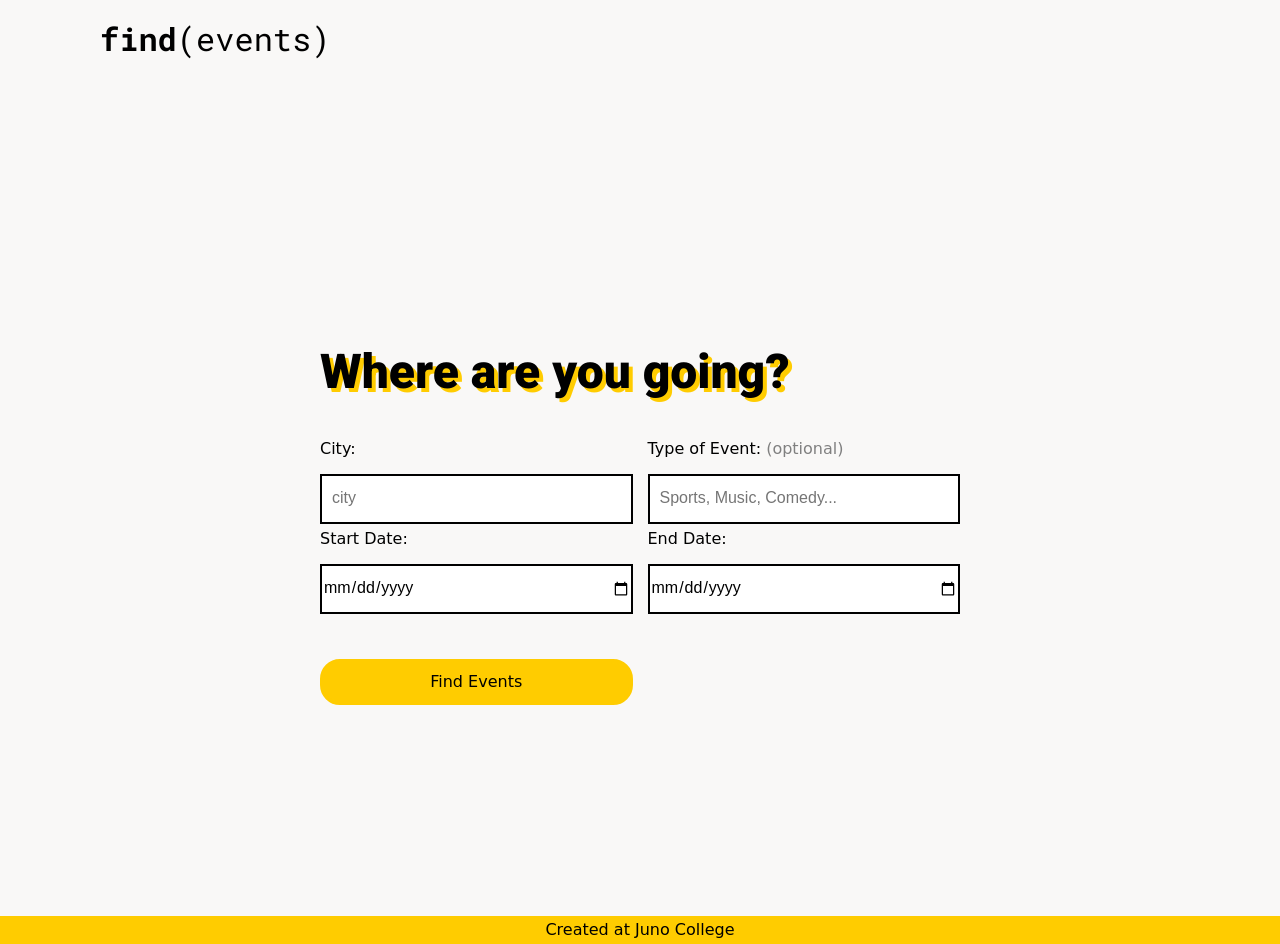
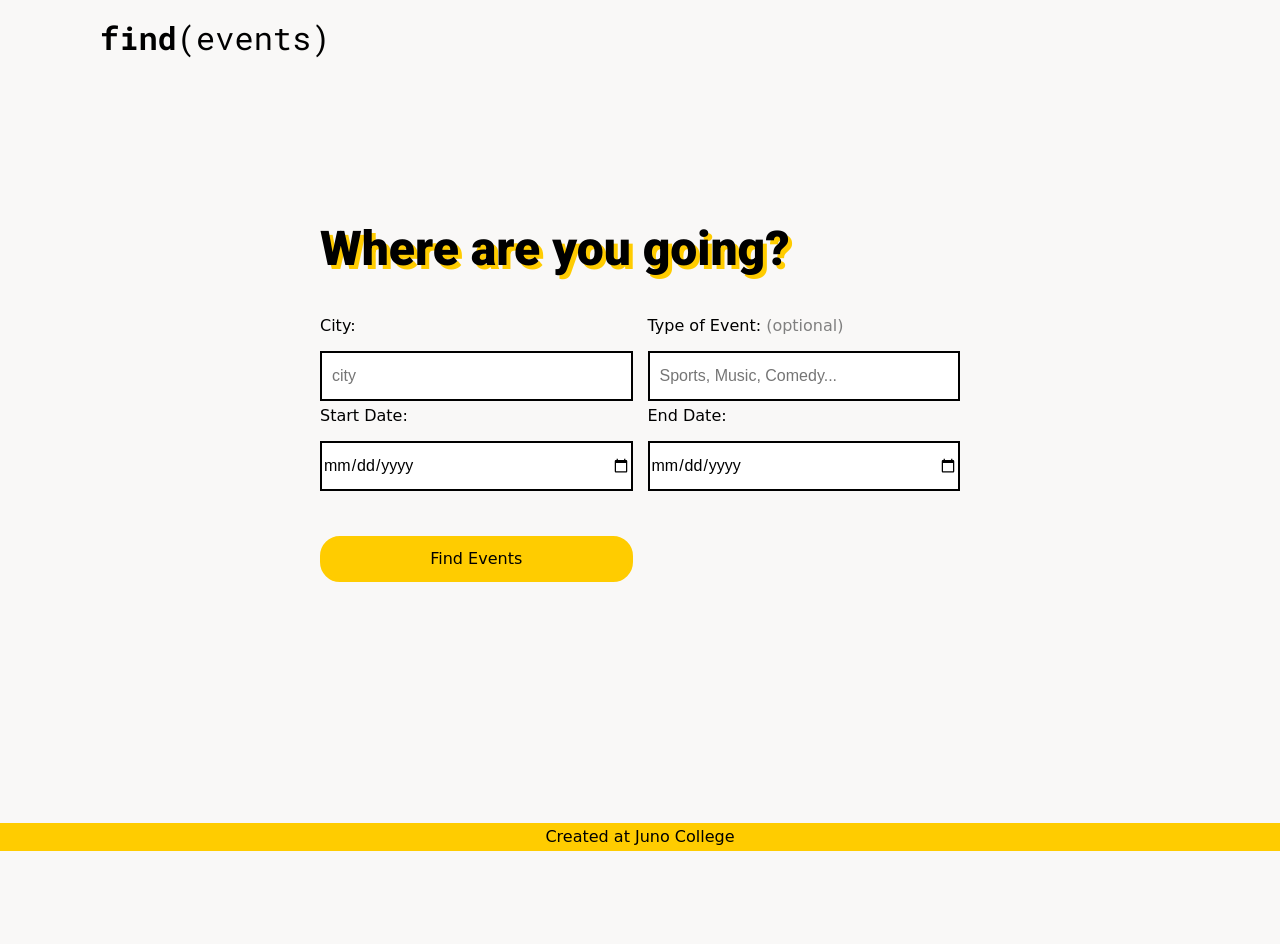
Before and after one commit to tiffanyfust/find-events-app, a plain HTML site: page index.html in a window 1280 px wide. After the commit the page ends 851 px from the top, so only its background shows below. Drawn offline with Linux system fonts and the light colour scheme; a web font is replaced by a local one.

Commit message:
inital commit aft6er copying files from group organization

```diff
--- a/index.html
+++ b/index.html
@@ -17,7 +17,8 @@
         <div class="logo">
             <h1>find<span>(events)</span></h1>
         </div>
-        <div class="wrapper header">
+        <div class="wrapper">
+            <div class="header">
                 <h2 class="formHeader">Where are you going?</h2>
                 <form class="gridContainer" action="submit">
                     <label for="city">City:</label>
@@ -31,23 +32,21 @@
                     <button type="submit" value="Submit">Find Events</button>
                 </form>
             </div>
+        </div>
     </header>
 
-
-
+    <main>
         <section class="wrapper results" id="results">
             <h2 class="resultsHeader">your results</h2>
             <div class="eventContainer wrapper">
                 <ul class="events"></ul>
             </div>
         </section>
+    </main>
+    <footer><a target="_blank" href="https://junocollege.com/">Created at Juno College</a></footer>
+    <script src="./project2.js"></script>
+
+</body>
 
 
-
-    <script src="./project2.js"></script>
-
-
-</body>
-<footer><a target="_blank" href="https://junocollege.com/">Created at Juno College</a></footer>
-
 </html>
--- a/styles/sass/style.scss
+++ b/styles/sass/style.scss
@@ -22,10 +22,10 @@ h4 {
 .wrapper {
   max-width: 1300px;
   margin: 0 auto;
+  width: 100%;
 }
 
 .logo {
-  width: 100%;
   display: flex;
   justify-content: flex-start;
   align-items: flex-start;
@@ -33,7 +33,7 @@ h4 {
 
 
 h1 {
-  margin-left: 100px;
+  margin: 20px 0 0 100px;
   font-family: 'Roboto Mono', monospace;
   font-weight: 700;
 }
@@ -42,27 +42,25 @@ h1 span {
   font-weight: 400;
 }
 
-header {
+.header {
+  height: calc(100vh - 150px);
   width: 100%;
-  height: 100vh;
   display: flex;
   flex-direction: column;
-  justify-content: flex-start;
+  justify-content: center;
   align-items: center;
-}
 
-.header {
-  display: flex;
-  flex-direction: column;
-  margin-top: 200px;
-  width: 50%;
 }
 
 .formHeader {
-  margin-top: 10%;
   text-align: left;
   text-shadow: 4px 4px $yellow;
   font-size: 3rem;
+}
+
+.formHeader,
+.gridContainer {
+  width: 50%;
 }
 
 label,
@@ -79,6 +77,10 @@ input[type='text'] {
   padding: 10px;
 }
 
+input[type='date'] {
+  cursor: pointer;
+}
+
 button,
 .eventsLink {
   background-color: $yellow;
@@ -87,6 +89,7 @@ button,
   font-size: 1rem;
   padding: 10px;
   border: 4px solid $yellow;
+  transition: all .2s;
 }
 
 button:hover,
```
Also changed, not shown: styles/style.css. Lines whose indentation alone changed are shown as unchanged.
